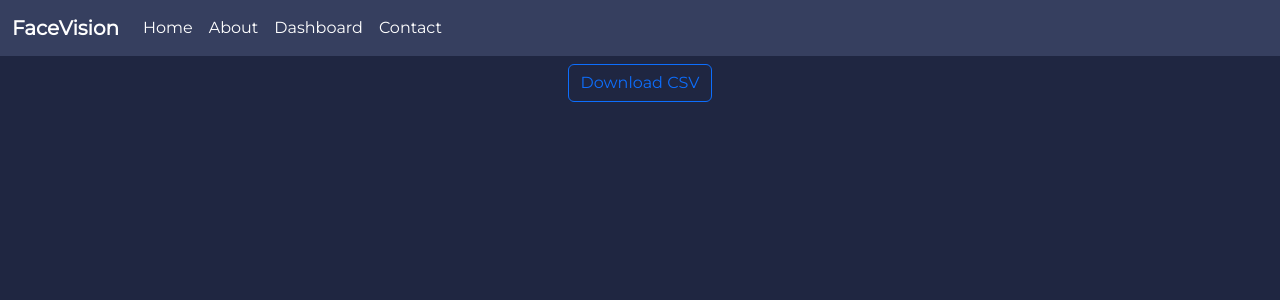
After one commit to ChinmayTullu/FaceVision_Attendance-Tracking-Website, a Flask app: template templates/downloadCSV.html in a window 1280 px wide. The commit adds this page. Shown: the top 300 px of the page. Run offline with Flask 3, Linux system fonts and the light colour scheme; the template is opened without the code that fills it, so the values that code supplies are empty; parts of the project's set-up code (start-up, migrations or seed data) failed here and were passed over; some libraries are stand-ins or nearby versions.

Commit message:
adding csv feature

```diff
--- /dev/null
+++ b/AttendaceList.csv
@@ -0,0 +1,2 @@
+Roll Number, DBMS, AOA, MATHS, OS, MP
+175, 0, 1, 0, 1, 0
--- a/app.py
+++ b/app.py
@@ -5,15 +5,17 @@ from flask import flash
 from datetime import datetime
 import cv2
 import numpy as np
-from flask import Flask, render_template, request
+from flask import Flask, render_template, request, Response, send_file
 from flask_pymongo import PyMongo
 import gridfs
+import csv
 
 app = Flask(__name__)
 app.secret_key = "secret_key"
 app.config["MONGO_URI"] = "mongodb+srv://chinmaytullu10:cmt175@cluster0.v20rn6t.mongodb.net/students"
 db = PyMongo(app).db
 fs = gridfs.GridFS(db)
+students=[]
 
 @app.route("/")
 def home():
@@ -191,7 +193,7 @@ def recognize():
                 #Region Of Interest - height, width
                 id, confidence=recognizer.predict(gray[y:y+h,x:x+w])
 
-                #check if confidence is less them 100 ==> "0" is perfect match
+                #check if confidence is less than 100 ==> "0" is perfect match
                 if (confidence < 70): #if the picture is recognised
                     id = names[id]
                     confidence = "  {0}%".format(round(100 - confidence))
@@ -220,6 +222,9 @@ def recognize():
 
                     db.attendance.update_one({"face_id": id}, {"$set": {"attend.dbms": dbms, "attend.aoa": aoa, "attend.math": math, "attend.os": os, "attend.mp": mp}})
                     flash("Attendance marked successfully!", "success")
+
+                    students.append({"roll_number": id, "dbms": dbms, "aoa": aoa, "math": math, "os": os, "mp": mp})
+
                     marked=True
                     break
 
@@ -253,4 +258,34 @@ def recognize():
 
     return render_template("./recognize.html")
 
-app.run(debug=True)
+@app.route("/csv_main", methods=["GET", "POST"])
+def csv_main():
+    if(request.method=="POST"):
+        return render_template("./downloadCSV.html")
+
+@app.route("/csv_download", methods=["GET", "POST"])
+def download_csv():
+    if(request.method=="POST"):
+
+        documents=db.attendance.find({})
+        for document in documents:
+            id=document.get("face_id")
+            dbms=document.get("attend").get("dbms")
+            aoa=document.get("attend").get("aoa")
+            math=document.get("attend").get("math")
+            os=document.get("attend").get("os")
+            mp=document.get("attend").get("mp")
+            # print(id, dbms, aoa, math, os, mp)
+            students.append({"roll_number": id, "dbms": dbms, "aoa": aoa, "math": math, "os": os, "mp": mp})
+
+        csv_data="Roll Number, DBMS, AOA, MATHS, OS, MP\n"
+        for student in students:
+            csv_data += f"{student['roll_number']}, {student['dbms']}, {student['aoa']}, {student['math']}, {student['os']}, {student['mp']}\n"
+
+        with open("AttendaceList.csv", "w") as csv_file:
+            csv_file.write(csv_data)
+
+        return send_file("AttendaceList.csv", as_attachment=True, download_name="AttendaceList.csv")
+    # return render_template("./downloadCSV.html")
+
+app.run(debug=True, port=5005)
--- /dev/null
+++ b/templates/downloadCSV.html
@@ -0,0 +1,70 @@
+<!DOCTYPE html>
+<html lang="en">
+    <head>
+        <meta charset="utf-8" />
+        <meta name="viewport" content="width=device-width, initial-scale=1" />
+        <title>FaceVision | Register Face</title>
+        <link
+            href="https://cdn.jsdelivr.net/npm/bootstrap@5.3.2/dist/css/bootstrap.min.css"
+            rel="stylesheet"
+            integrity="sha384-T3c6CoIi6uLrA9TneNEoa7RxnatzjcDSCmG1MXxSR1GAsXEV/Dwwykc2MPK8M2HN"
+            crossorigin="anonymous"
+        />
+        <link href='https://fonts.googleapis.com/css?family=Montserrat' rel='stylesheet'>
+    </head>
+    <body class="mt-0 mb-5" style="font-family: 'Montserrat', sans-serif; background-color: #1f2641">
+
+        <div>
+            <nav
+                class="navbar navbar-expand-lg mb-2"
+                data-bs-theme="dark"
+                style="background-color: #363f5f;"
+            >
+                <div class="container-fluid">
+                    <a class="navbar-brand" href="#" style="font-weight: bold">FaceVision</a>
+                    <button
+                        class="navbar-toggler"
+                        type="button"
+                        data-bs-toggle="collapse"
+                        data-bs-target="#navbarSupportedContent"
+                        aria-controls="navbarSupportedContent"
+                        aria-expanded="false"
+                        aria-label="Toggle navigation"
+                    >
+                        <span class="navbar-toggler-icon"></span>
+                    </button>
+                    <div class="collapse navbar-collapse" id="navbarSupportedContent">
+                        <ul class="navbar-nav me-auto mb-2 mb-lg-0">
+                            <li class="nav-item">
+                                <a class="nav-link active" aria-current="page" href="#">Home</a>
+                            </li>
+                            <li class="nav-item">
+                                <a class="nav-link active" aria-current="page" href="#">About</a>
+                            </li>
+                            <li class="nav-item">
+                                <a class="nav-link active" aria-current="page" href="#">Dashboard</a>
+                            </li>
+                            <li class="nav-item">
+                                <a class="nav-link active" aria-current="page" href="#">Contact</a>
+                            </li>
+                        </ul>
+                    </div>
+                </div>
+            </nav>
+        </div>
+
+        <form action="/csv_download" method="post" enctype="multipart/form-data">
+            <div class="mx-auto my-2" style="max-width: max-content;">
+                <button class="btn btn-outline-primary">
+                    Download CSV
+                </button>
+            </div>
+        </form>
+
+        <script
+            src="https://cdn.jsdelivr.net/npm/bootstrap@5.3.2/dist/js/bootstrap.bundle.min.js"
+            integrity="sha384-C6RzsynM9kWDrMNeT87bh95OGNyZPhcTNXj1NW7RuBCsyN/o0jlpcV8Qyq46cDfL"
+            crossorigin="anonymous"
+        ></script>
+    </body>
+</html>
```
Also changed, not shown: templates/recognize.html (+44 -19 lines).
